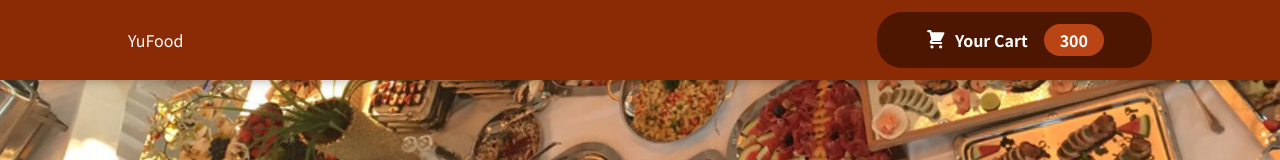
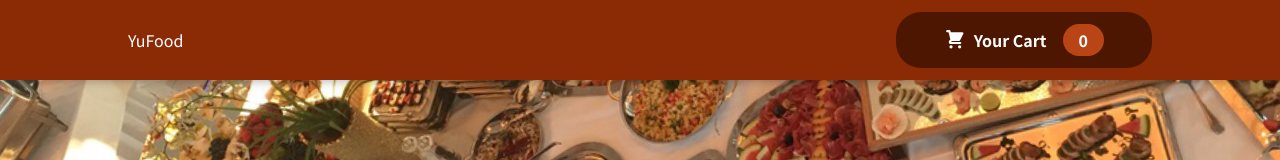
Before and after one commit to kondaladorababu/FoodApp, a React (Create React App) app: page / in a window 1280 px wide. Shown: the top 160 px of the page. Built offline with nearby package versions, Linux system fonts and the light colour scheme.

Commit message:
Using the Context in Header Component

```diff
--- a/src/Components/Layout/HeaderCartButton.js
+++ b/src/Components/Layout/HeaderCartButton.js
@@ -1,13 +1,21 @@
+import { useContext } from 'react';
 import CardIcon from '../Cart/CartIcon'
 import classes from './HeaderCartButton.module.css';
+import CartContext from '../../store/cart-context';
 
 const HeaderCartButton = (props) => {
     // const handleCard = ()=>{
     //     props.onClick(true);
     // }
 
+    const cartCtx = useContext(CartContext);
+
+    const numberOfCartItems = cartCtx.items.reduce((curNumber, item) => {
+        return curNumber + item.amount;
+    }, 0);
+
     return (
-        <button  onClick={props.onClick} className={classes.button}>
+        <button onClick={props.onClick} className={classes.button}>
             <span className={classes.icon}>
                 <CardIcon />
             </span>
@@ -15,7 +23,7 @@
                 Your Cart
             </span>
             <span className={classes.badge}>
-                {300}
+                {numberOfCartItems}
             </span>
         </button>
     );
```
